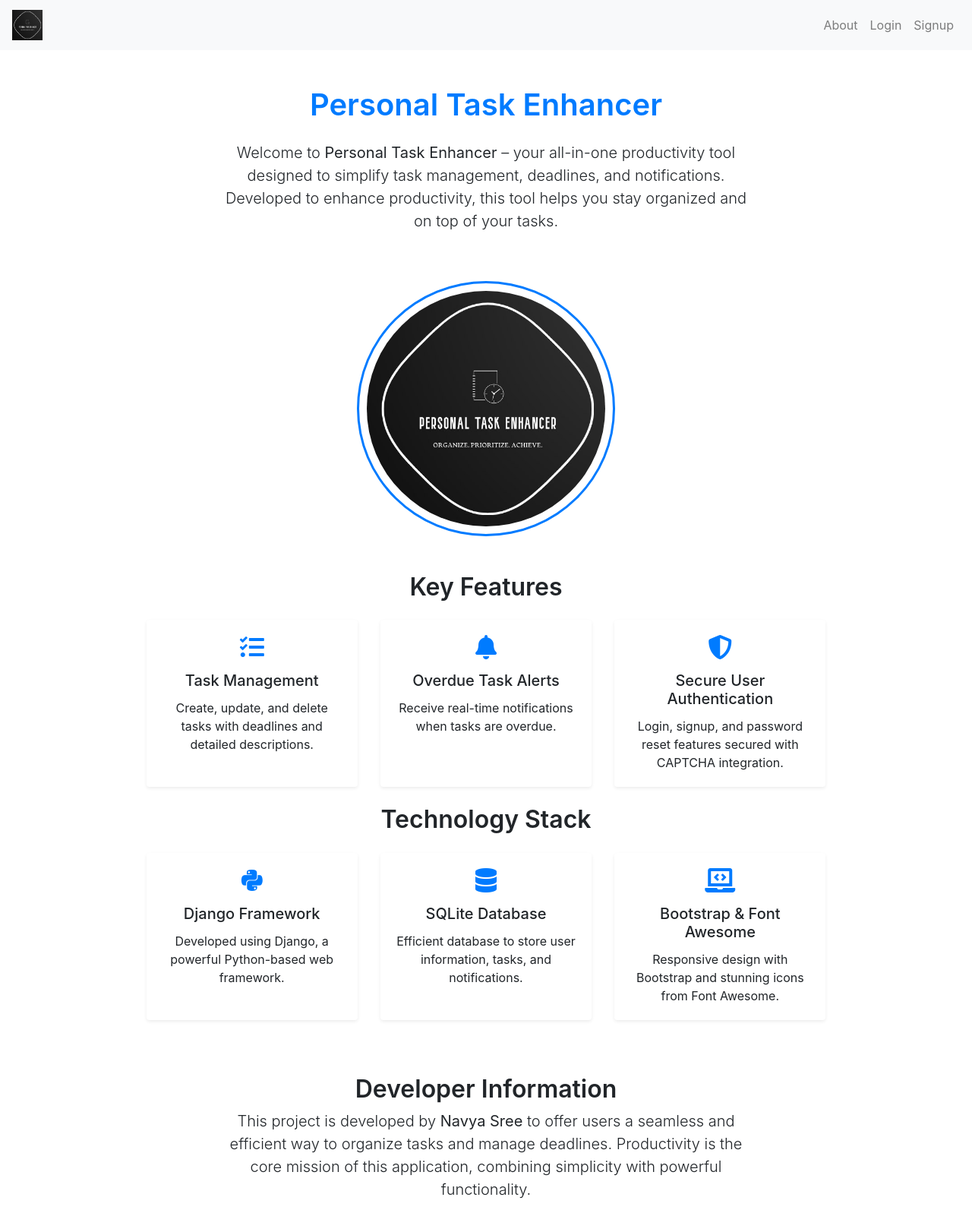
After one commit to navya-sree-2/Personal_Task_Enhancer, a Django app: page /about in a window 1280 px wide. The commit adds this page. Shown: the whole page at 76% size. Run offline with Django 4.2, Linux system fonts and the light colour scheme; some libraries are stand-ins or nearby versions.

```diff
--- /dev/null
+++ b/PTE/task_enhancer/tasks/templates/about.html
@@ -0,0 +1,95 @@
+{% extends 'base.html' %}
+
+{% load static %}
+
+{% block title %}About - Personal Task Enhancer{% endblock %}
+
+{% block content %}
+<div class="container mt-5">
+    <div class="row justify-content-center">
+        <div class="col-md-8">
+            <h1 class="text-center mb-4" style="font-weight: 600; color: #007bff;">Personal Task Enhancer</h1>
+            <p class="text-center lead">
+                Welcome to <strong>Personal Task Enhancer</strong> – your all-in-one productivity tool designed to simplify task management, deadlines, and notifications. Developed to enhance productivity, this tool helps you stay organized and on top of your tasks.
+            </p>
+        </div>
+    </div>
+
+    <!-- Logo Section -->
+    <div class="row justify-content-center">
+        <div class="col-md-4 text-center my-5">
+            <img src="{% static 'tasks/images/logo.png' %}" alt="Personal Task Enhancer Logo" class="img-fluid rounded-circle" style="border: 3px solid #007bff; padding: 10px;">
+        </div>
+    </div>
+
+    <!-- Features Section -->
+    <div class="row justify-content-center">
+        <div class="col-md-10">
+            <h2 class="text-center mb-4" style="font-weight: 600;">Key Features</h2>
+            <div class="card-deck">
+                <div class="card border-0 shadow-sm mb-4">
+                    <div class="card-body text-center">
+                        <i class="fas fa-tasks fa-2x mb-3" style="color: #007bff;"></i>
+                        <h5 class="card-title">Task Management</h5>
+                        <p class="card-text">Create, update, and delete tasks with deadlines and detailed descriptions.</p>
+                    </div>
+                </div>
+                <div class="card border-0 shadow-sm mb-4">
+                    <div class="card-body text-center">
+                        <i class="fas fa-bell fa-2x mb-3" style="color: #007bff;"></i>
+                        <h5 class="card-title">Overdue Task Alerts</h5>
+                        <p class="card-text">Receive real-time notifications when tasks are overdue.</p>
+                    </div>
+                </div>
+                <div class="card border-0 shadow-sm mb-4">
+                    <div class="card-body text-center">
+                        <i class="fas fa-shield-alt fa-2x mb-3" style="color: #007bff;"></i>
+                        <h5 class="card-title">Secure User Authentication</h5>
+                        <p class="card-text">Login, signup, and password reset features secured with CAPTCHA integration.</p>
+                    </div>
+                </div>
+            </div>
+        </div>
+    </div>
+
+    <!-- Tech Stack Section -->
+    <div class="row justify-content-center">
+        <div class="col-md-10">
+            <h2 class="text-center mb-4" style="font-weight: 600;">Technology Stack</h2>
+            <div class="card-deck">
+                <div class="card border-0 shadow-sm mb-4">
+                    <div class="card-body text-center">
+                        <i class="fab fa-python fa-2x mb-3" style="color: #007bff;"></i>
+                        <h5 class="card-title">Django Framework</h5>
+                        <p class="card-text">Developed using Django, a powerful Python-based web framework.</p>
+                    </div>
+                </div>
+                <div class="card border-0 shadow-sm mb-4">
+                    <div class="card-body text-center">
+                        <i class="fas fa-database fa-2x mb-3" style="color: #007bff;"></i>
+                        <h5 class="card-title">SQLite Database</h5>
+                        <p class="card-text">Efficient database to store user information, tasks, and notifications.</p>
+                    </div>
+                </div>
+                <div class="card border-0 shadow-sm mb-4">
+                    <div class="card-body text-center">
+                        <i class="fas fa-laptop-code fa-2x mb-3" style="color: #007bff;"></i>
+                        <h5 class="card-title">Bootstrap & Font Awesome</h5>
+                        <p class="card-text">Responsive design with Bootstrap and stunning icons from Font Awesome.</p>
+                    </div>
+                </div>
+            </div>
+        </div>
+    </div>
+
+    <!-- Developer Section -->
+    <div class="row justify-content-center">
+        <div class="col-md-8 text-center mt-5">
+            <h2 style="font-weight: 600;">Developer Information</h2>
+            <p class="lead">
+                This project is developed by <strong>Navya Sree</strong> to offer users a seamless and efficient way to organize tasks and manage deadlines. Productivity is the core mission of this application, combining simplicity with powerful functionality.
+            </p>
+        </div>
+    </div>
+</div>
+{% endblock %}
--- a/PTE/task_enhancer/tasks/templates/base.html
+++ b/PTE/task_enhancer/tasks/templates/base.html
@@ -6,38 +6,38 @@
     <meta name="viewport" content="width=device-width, initial-scale=1.0">
     <title>{% block title %}Home{% endblock %}</title>
     <link href="https://stackpath.bootstrapcdn.com/bootstrap/4.5.2/css/bootstrap.min.css" rel="stylesheet">
-        <link href="https://cdnjs.cloudflare.com/ajax/libs/font-awesome/5.15.4/css/all.min.css" rel="stylesheet">
-
+    <link rel="stylesheet" href="https://cdnjs.cloudflare.com/ajax/libs/font-awesome/5.15.4/css/all.min.css">
 </head>
 <body>
     <nav class="navbar navbar-expand-lg navbar-light bg-light">
         <!-- Logo Image on the left -->
         <a class="navbar-brand" href="{% url 'dashboard' %}">
             <img src="{% static 'tasks/images/logo.png' %}" alt="Logo" width="40" height="40" class="d-inline-block align-top">
-
         </a>
         <button class="navbar-toggler" type="button" data-toggle="collapse" data-target="#navbarNav" aria-controls="navbarNav" aria-expanded="false" aria-label="Toggle navigation">
             <span class="navbar-toggler-icon"></span>
         </button>
         <div class="collapse navbar-collapse" id="navbarNav">
             <ul class="navbar-nav ml-auto">
+                <!-- About Link for both logged-in and logged-out users -->
+                <li class="nav-item">
+                    <a class="nav-link" href="{% url 'about' %}">About</a>
+                </li>
+
                 {% if user.is_authenticated %}
                     <li class="nav-item">
                         <a class="nav-link" href="{% url 'dashboard' %}">Dashboard</a>
                     </li>
-                    <!-- Bell Icon with Red Dot -->
+
+                    <!-- Bell Icon with Red Dot for Notifications -->
                     <li class="nav-item">
                         <a class="nav-link" href="{% url 'notifications' %}">
-        <!-- Bell Icon using Font Awesome -->
                             <i class="fas fa-bell" style="position: relative; font-size: 24px;"></i>
-
-        <!-- Red Dot for unread notifications -->
-        {% if user.notifications.unread|length > 0 %}
+                            {% if check_overdue_tasks_view.unread_notifications_count > 0 %}
                                 <span class="badge badge-danger" style="position: absolute; top: -5px; right: -10px; width: 10px; height: 10px; border-radius: 50%; display: inline-block;"></span>
                             {% endif %}
                         </a>
                     </li>
-
 
                     <li class="nav-item dropdown">
                         <a class="nav-link dropdown-toggle" href="#" id="navbarDropdown" role="button" data-toggle="dropdown" aria-haspopup="true" aria-expanded="false">
--- a/PTE/task_enhancer/tasks/templates/notifications.html
+++ b/PTE/task_enhancer/tasks/templates/notifications.html
@@ -8,7 +8,7 @@
 {% if notifications %}
     <ul>
         {% for notification in notifications %}
-            <li>{{ notification.verb }} - {{ notification.created_at }}</li>
+            <li>{{ notification.verb }} - {{ notification.message }}</li>
         {% endfor %}
     </ul>
 
--- a/PTE/task_enhancer/tasks/urls.py
+++ b/PTE/task_enhancer/tasks/urls.py
@@ -18,7 +18,7 @@ urlpatterns = [
     path('password_reset_done/', auth_views.PasswordResetDoneView.as_view(template_name='registration/pass_reset_done.html'), name='password_reset_done'),
     path('password_reset_confirm/<uidb64>/<token>/',auth_views.PasswordResetConfirmView.as_view(template_name='registration/pass_reset_confirm.html'), name='password_reset_confirm'),
     path('password_reset_complete/', auth_views.PasswordResetCompleteView.as_view(template_name='registration/pass_reset_complete.html'), name='password_reset_complete'),
-    # path('profile/<username>', views.profile_view, name='profile'),
+    path('about', views.about_view, name='about'),
     path('tasks/', views.task_list, name='task_list'),
     path('tasks/new/', views.task_create, name='task_create'),
     path('tasks/<int:pk>/', views.task_detail, name='task_detail'),
@@ -27,7 +27,7 @@ urlpatterns = [
     path('check-overdue-tasks/', views.check_overdue_tasks_view, name='check_overdue_tasks'),
     path('dashboard/notifications', views.notifications_view, name='notifications'),
     path('dashboard/notifications/read/', views.mark_notifications_read_view, name='mark_notifications_read'),
-    # path('delete-notification/<int:notification_id>/', views.delete_notification, name='delete_notification'),
+    path('check_overdue_tasks_view', views.check_overdue_tasks_view, name='check_overdue_tasks_view'),
 
 ]
 
--- a/PTE/task_enhancer/tasks/views.py
+++ b/PTE/task_enhancer/tasks/views.py
@@ -39,7 +39,7 @@ def login_view(request):
                     login(request, user)
                     # Clear CAPTCHA from session after successful login
                     del request.session['captcha']
-                    check_overdue_tasks_view()
+                    check_overdue_tasks_view(request)
                     return redirect('dashboard')  # Redirect to dashboard or any desired page
                 else:
                     messages.error(request, 'Invalid username or password.')
@@ -231,7 +231,7 @@ def task_delete(request, pk):
 @login_required
 def dashboard_view(request):
     notifications = Notification.objects.filter(user=request.user, is_read=False).order_by('created_at')
-    print(notifications.count())
+    # print(notifications.count())
     user = request.user
     total_tasks = Task.objects.filter(user=user).count()
     pending_tasks = Task.objects.filter(user=user, status='P').count()
@@ -245,24 +245,26 @@ def dashboard_view(request):
         'in_progress_tasks': in_progress_tasks,
         'completed_tasks': completed_tasks,
         'overdue_tasks': overdue_tasks,
-        'notifications': notifications,  # Pass the notifications to the template
+        # 'notifications': notifications,  # Pass the notifications to the template
     }
 
     return render(request, 'dash.html', context)
 
 
-def check_overdue_tasks_view():
+def check_overdue_tasks_view(request):
     current_time = timezone.now()
     overdue_tasks = Task.objects.filter(due_date__lt=current_time, is_completed=False)
     for task in overdue_tasks:
-
-        notify.send(
-            sender=task.user,  # Sender is the current logged-in user
-            recipient=task.user,  # Recipient is the user to whom the task is assigned
-            verb= f"{task.title}",
-            description=f'Task "{task.title}" is overdue.'  # Description of the notification
+        notification = Notification(
+            user=task.user,  # Recipient is the user to whom the task is assigned
+            verb=f"{task.title}.",
+            message=f'Task "{task.title}" is overdue.',  # Description of the notification
+            created_at=timezone.now()  # Assuming you have a created_at field
         )
-    return redirect('dashboard')
+        notification.save()
+    unread_notifications_count = overdue_tasks.count()
+    print(unread_notifications_count)
+    return render(request, 'dash.html', {'unread_notifications_count': unread_notifications_count})
 
 def delete_notification(request, notification_id):
     notification = get_object_or_404(Notification, id=notification_id)
@@ -293,5 +295,10 @@ def mark_notifications_read_view(request):
 
 # views.py
 def notifications_view(request):
+
     notifications = Notification.objects.filter(user=request.user).order_by('-created_at')
     return render(request, 'notifications.html', {'notifications': notifications})
+
+
+def about_view(request):
+    return render(request, 'about.html')
```
Also changed, not shown: PTE/task_enhancer/db.sqlite3. Lines whose indentation alone changed are shown as unchanged.
